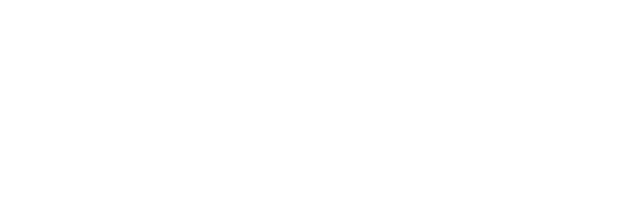
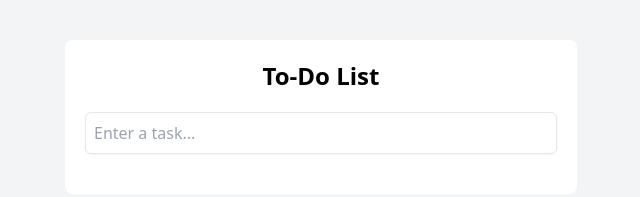
Before and after one commit to Naeem401/To-Do-Application, a plain HTML site: page index.html in a window 1280 px wide. Shown: the whole page, without its empty margins (319-959 px from the left). Drawn offline with nearby package versions, Linux system fonts and the light colour scheme.

Commit message:
Displays the title And Input Field

```diff
--- a/index.html
+++ b/index.html
@@ -6,7 +6,20 @@
     <script src="https://cdn.tailwindcss.com"></script>
     <title>To-Do Application</title>
 </head>
-<body>
+<body class="bg-gray-100 font-sans">
+    <!-- Main Container -->
+    <div class="container mx-auto max-w-lg mt-10 p-5 bg-white rounded-lg">
+        <!-- Header -->
+<h1 class="text-2xl font-bold text-center mb-5">To-Do List</h1>
+<!-- Input Section -->
+ <div class="flex items-center mb-5">
+<input type="text"
+id="todo-input"
+placeholder="Enter a task..."
+class="flex-1 p-2 border rounded-md shadow-sm focus:outline-none focus:ring focus:ring-blue-300"
+>
+ </div>
+    </div>
 
 </body>
 </html>
```
